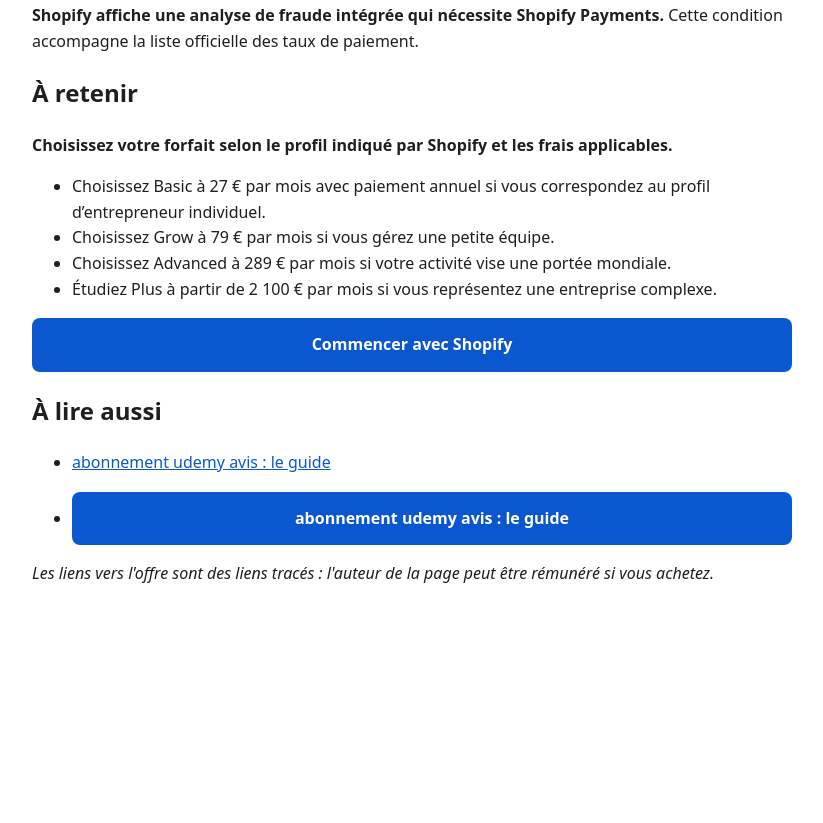
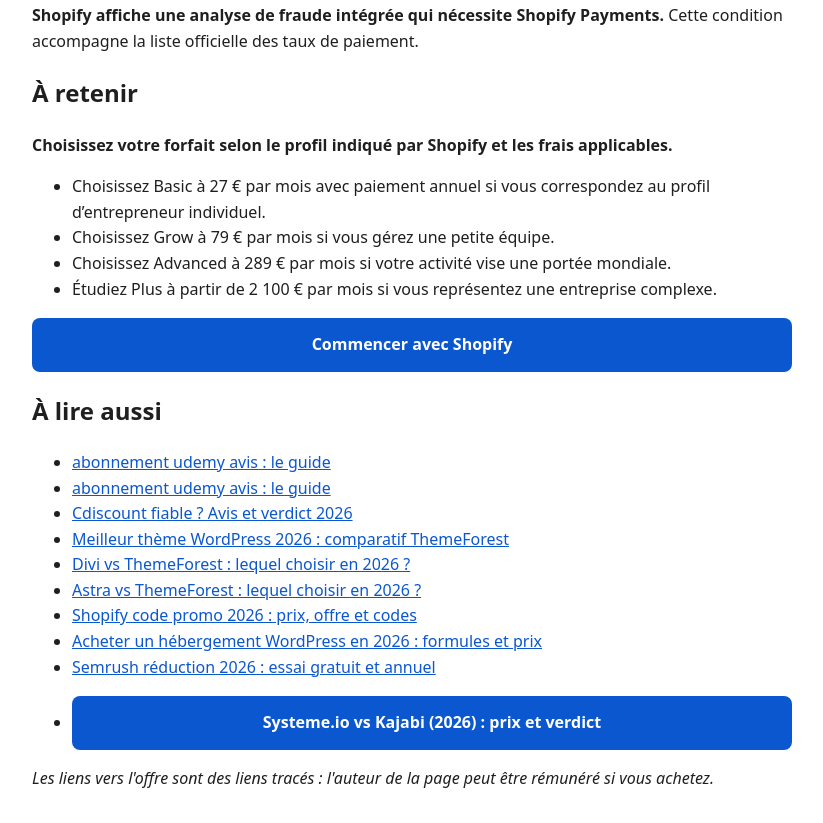
Before and after one commit to wearetheonesin/wearetheonesin.github.io, a plain HTML site: page shopify-avis-github/index.html in a window 1280 px wide. Shown: the part 4205-5028 px from the top of the page, without its empty margins (228-1051 px from the left). Before the commit the page ends 4824 px from the top, so only its background shows below. Drawn offline with Linux system fonts and the light colour scheme.

Commit message:
page shopify-avis-github/index.html

```diff
--- a/shopify-avis-github/index.html
+++ b/shopify-avis-github/index.html
@@ -3,6 +3,14 @@
 <h2>À lire aussi</h2>
 <ul>
 <li><a href="https://www.tumblr.com/blog/view/avis-meilleurs/833539384150261760">abonnement udemy avis : le guide</a></li>
-<li><a href="https://justedescomparatifs.wordpress.com/2026/11/17/abonnement-udemy-avis-2026-prix-et-limites/" style="display:block;background:#0b57d0;color:#fff;padding:14px 20px;border-radius:8px;text-align:center;font-weight:bold;text-decoration:none;margin:16px 0">abonnement udemy avis : le guide</a></li>
+<li><a href="https://justedescomparatifs.wordpress.com/2026/11/17/abonnement-udemy-avis-2026-prix-et-limites/">abonnement udemy avis : le guide</a></li>
+<li><a href="https://wearetheonesin.github.io/cdiscount-fiable-github/">Cdiscount fiable ? Avis et verdict 2026</a></li>
+<li><a href="https://wearetheonesin.github.io/meilleur-theme-wordpress-github/">Meilleur thème WordPress 2026 : comparatif ThemeForest</a></li>
+<li><a href="https://wearetheonesin.github.io/divi-vs-themeforest-github/">Divi vs ThemeForest : lequel choisir en 2026 ?</a></li>
+<li><a href="https://wearetheonesin.github.io/astra-vs-themeforest-github/">Astra vs ThemeForest : lequel choisir en 2026 ?</a></li>
+<li><a href="https://wearetheonesin.github.io/shopify-code-promo-github/">Shopify code promo 2026 : prix, offre et codes</a></li>
+<li><a href="https://wearetheonesin.github.io/acheter-hebergement-wordpress-github/">Acheter un hébergement WordPress en 2026 : formules et prix</a></li>
+<li><a href="https://layathoughts.blogspot.com/2026/11/semrush-reduction-2026-essai-gratuit-et.html">Semrush réduction 2026 : essai gratuit et annuel</a></li>
+<li><a href="https://layathoughts.blogspot.com/2026/11/systemeio-vs-kajabi-2026-prix-et-verdict.html" style="display:block;background:#0b57d0;color:#fff;padding:14px 20px;border-radius:8px;text-align:center;font-weight:bold;text-decoration:none;margin:16px 0">Systeme.io vs Kajabi (2026) : prix et verdict</a></li>
 </ul>
 <p><em>Les liens vers l'offre sont des liens tracés : l'auteur de la page peut être rémunéré si vous achetez.</em></p></body></html>
```
